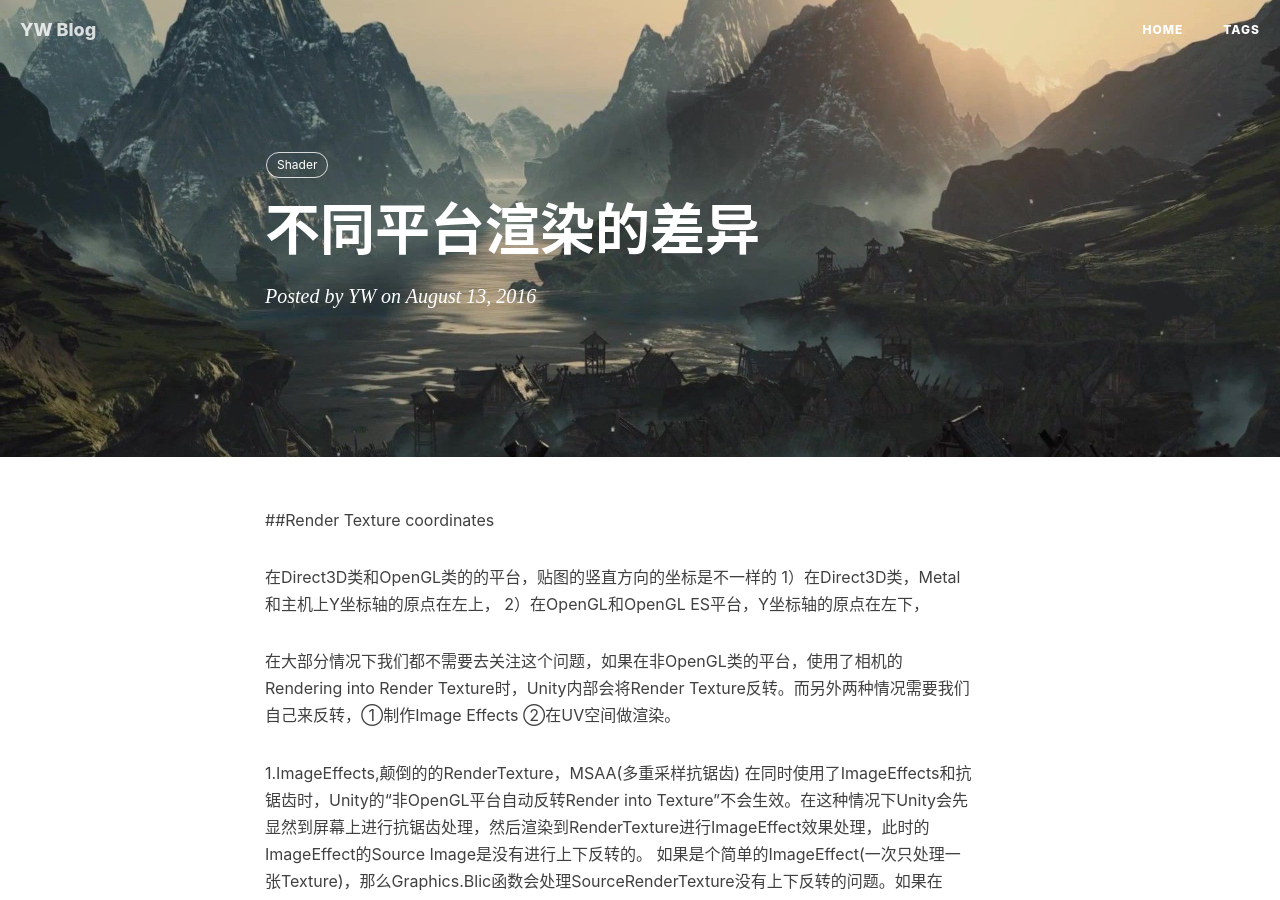
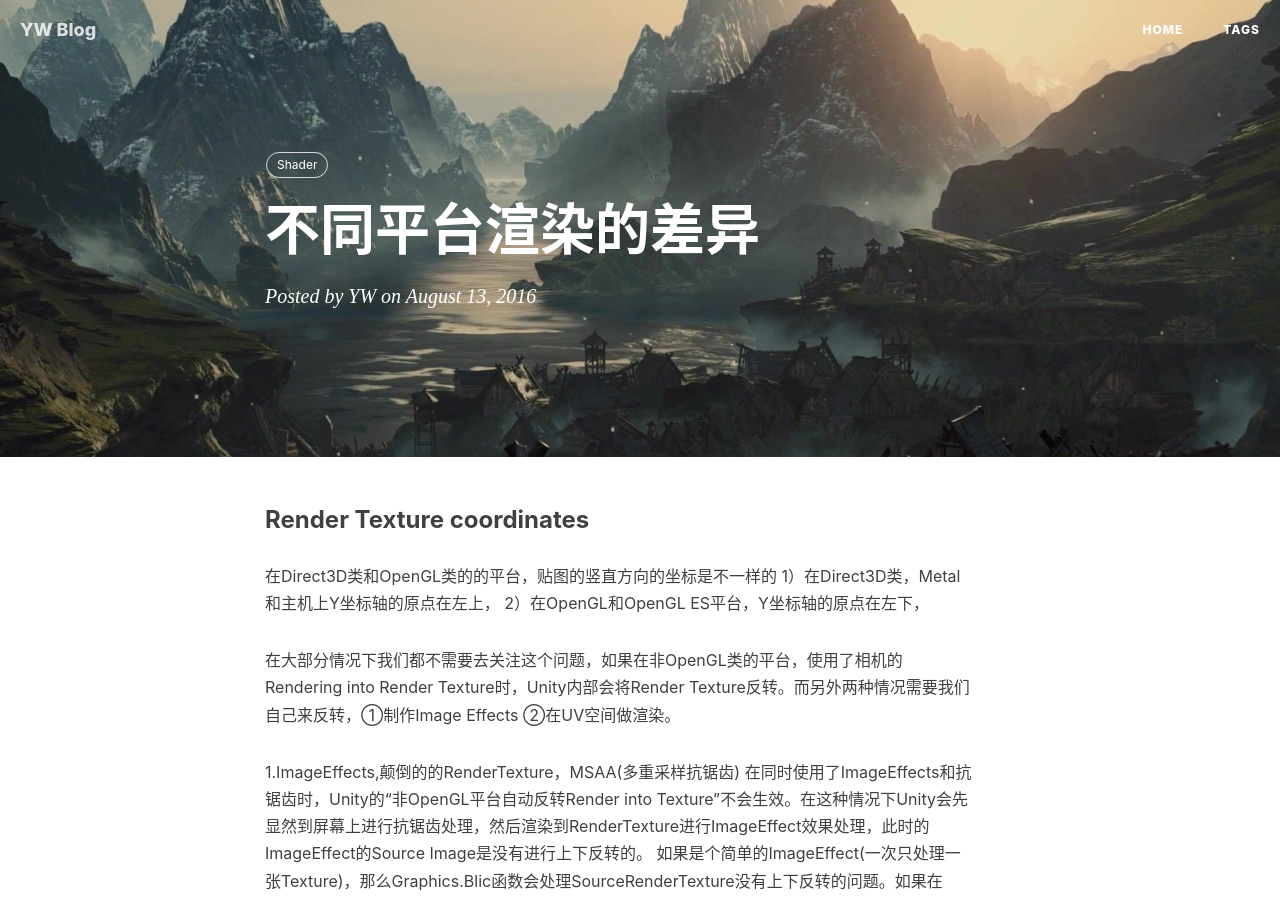
Before and after one commit to yangwei10723/yangwei10723.github.io, a Jekyll site: the page built from _posts/2016-08-13-platform-rendering-differences.md, in a window 1280 px wide and 900 px high. Built offline with Jekyll 4.4.1, drawn with Linux system fonts in a browser that asks for light colours; nearby versions of some CDN libraries; comment, search, counter and statistics services are not loaded.

Commit message:
minor modifications

```diff
--- a/_posts/2016-08-13-platform-rendering-differences.md
+++ b/_posts/2016-08-13-platform-rendering-differences.md
@@ -10,7 +10,7 @@ tags:
 ---
 
 
-##Render Texture coordinates
+### Render Texture coordinates
 
 在Direct3D类和OpenGL类的的平台，贴图的竖直方向的坐标是不一样的
 	1）在Direct3D类，Metal和主机上Y坐标轴的原点在左上，
```
